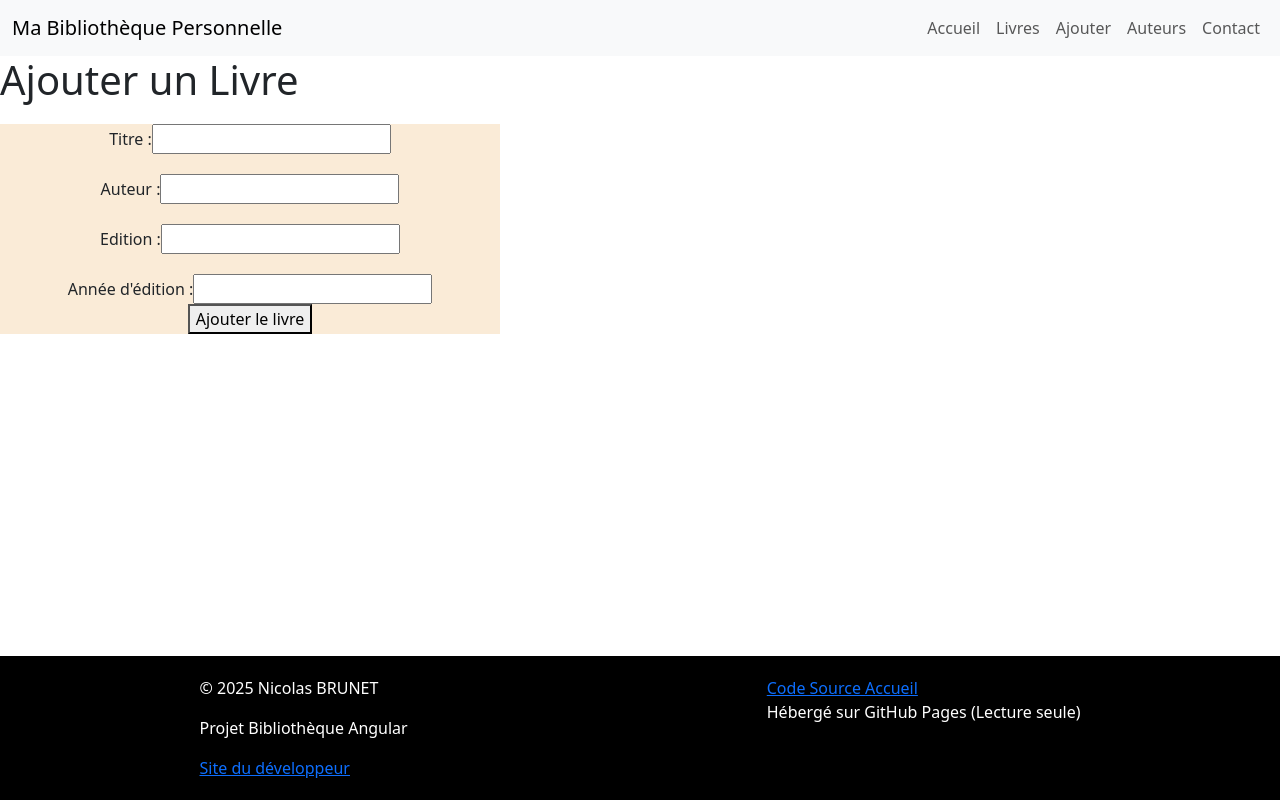
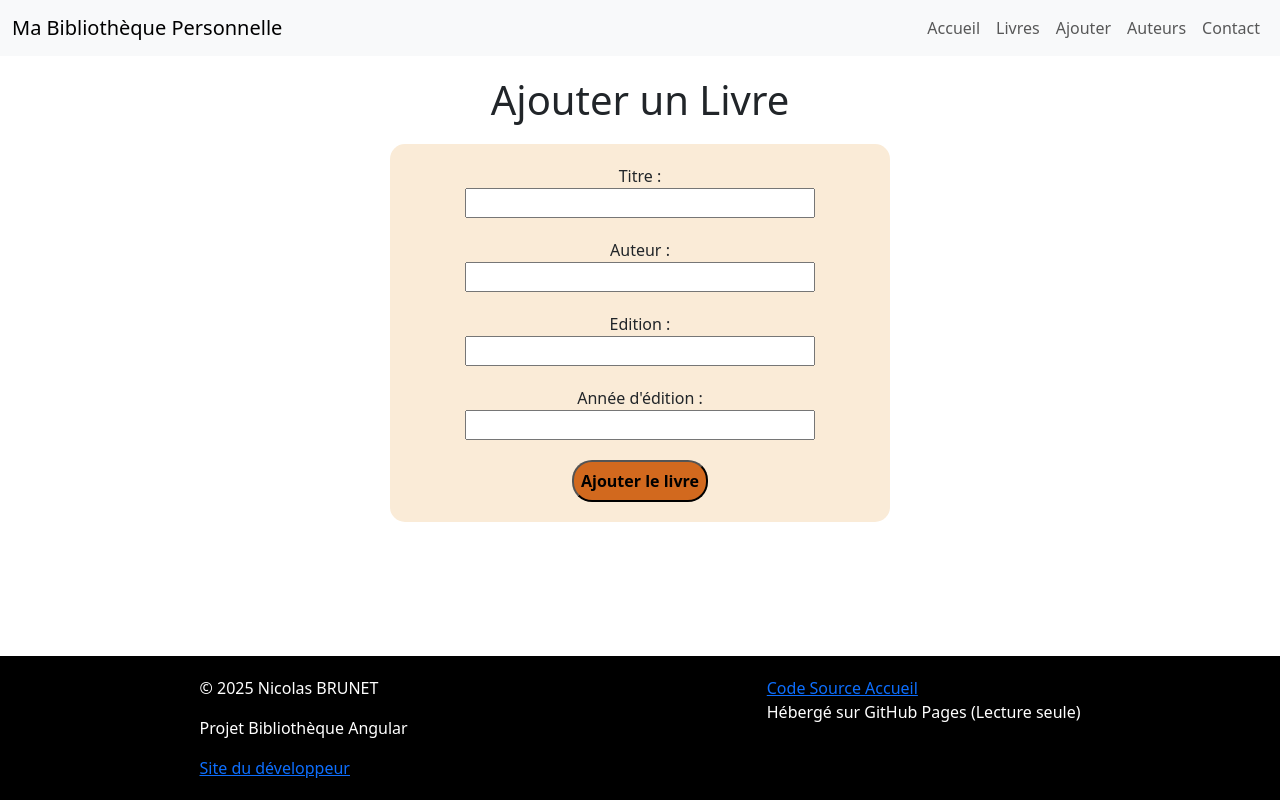
Before and after one commit to nicoBru22/ma-bibliotheque-personnelle, an Angular app in the folder biliotheque-perso/: page /addBook in a window 1280 px wide. Built offline with nearby package versions, Linux system fonts and the light colour scheme.

Commit message:
modif css sur le form add

```diff
--- a/biliotheque-perso/src/app/books/add/add.html
+++ b/biliotheque-perso/src/app/books/add/add.html
@@ -1,11 +1,12 @@
-<h1>Ajouter un Livre</h1>
+<section class="sectionAdd">
+    <h1 class="titreSectionAdd">Ajouter un Livre</h1>
 
     <div class="form-container">
         <form [formGroup]="form" (ngSubmit)="onSubmit()">
 
             <div class="form-group">
-            <label for="titre">Titre :</label>
-            <input id="titre" type="text" formControlName="titre">
+                <label class="labelFormAdd"  for="titre">Titre :</label>
+                <input class="inputFormAdd" id="titre" type="text" formControlName="titre">
 
                 @if (bookTitre.dirty && bookTitre.invalid) {
                     <div class="error-messages">
@@ -17,8 +18,8 @@
             </div>
 
             <div class="form-group">
-            <label for="auteur">Auteur :</label>
-            <input id="auteur" type="text" formControlName="auteur">
+                <label class="labelFormAdd"  for="auteur">Auteur :</label>
+                <input class="inputFormAdd" id="auteur" type="text" formControlName="auteur">
 
                 @if (bookAuteur.dirty && bookAuteur.invalid) {
                     <div class="error-messages">
@@ -30,8 +31,8 @@
             </div>
 
             <div class="form-group">
-            <label for="edition">Edition :</label>
-            <input id="edition" type="text" formControlName="edition">
+                <label class="labelFormAdd"  for="edition">Edition :</label>
+                <input class="inputFormAdd" id="edition" type="text" formControlName="edition">
 
                 @if (bookEdition.dirty && bookEdition.invalid) {
                     <div class="error-messages">
@@ -43,8 +44,8 @@
             </div>
 
             <div class="form-group">
-            <label for="anneeEdition">Année d'édition :</label>
-            <input id="anneeEdition" type="number" formControlName="anneeEdition">
+                <label class="labelFormAdd" for="anneeEdition">Année d'édition :</label>
+                <input class="inputFormAdd" id="anneeEdition" type="number" formControlName="anneeEdition">
 
                 @if (bookAnneeEdition.dirty && bookAnneeEdition.invalid) {
                     <div class="error-messages">
@@ -55,6 +56,7 @@
                 }
             </div>
 
-        <button type="submit">Ajouter le livre</button>
+            <button class="btnSubmitForm" type="submit">Ajouter le livre</button>
         </form>
     </div>
+</section>
--- a/biliotheque-perso/src/app/books/add/add.scss
+++ b/biliotheque-perso/src/app/books/add/add.scss
@@ -1,8 +1,15 @@
-app-add {
-  display: flex;
-  flex-direction: column;
-  align-items: center;
-  padding: 20px;
+
+.form-container {
+  border-radius: 15px;
+}
+
+.btnSubmitForm {
+  margin: 20px;
+  border-radius: 20px;
+  padding: 7px;
+  background-color: chocolate;
+  color: black;
+  font-weight: bold;
 }
 
 .form-container {
@@ -14,3 +21,21 @@ app-add {
 .form-group {
   margin-top: 20px;
 }
+
+.inputFormAdd {
+  width: 70%;
+}
+
+.labelFormAdd {
+  width: 100%;
+}
+
+.sectionAdd {
+  display: flex;
+  flex-direction: column;
+  align-items: center;
+}
+
+.titreSectionAdd {
+  margin: 20px;
+}
```
Also changed, not shown: 1 other file (tests, documents, lock files or other folders). Lines whose indentation alone changed are shown as unchanged.
